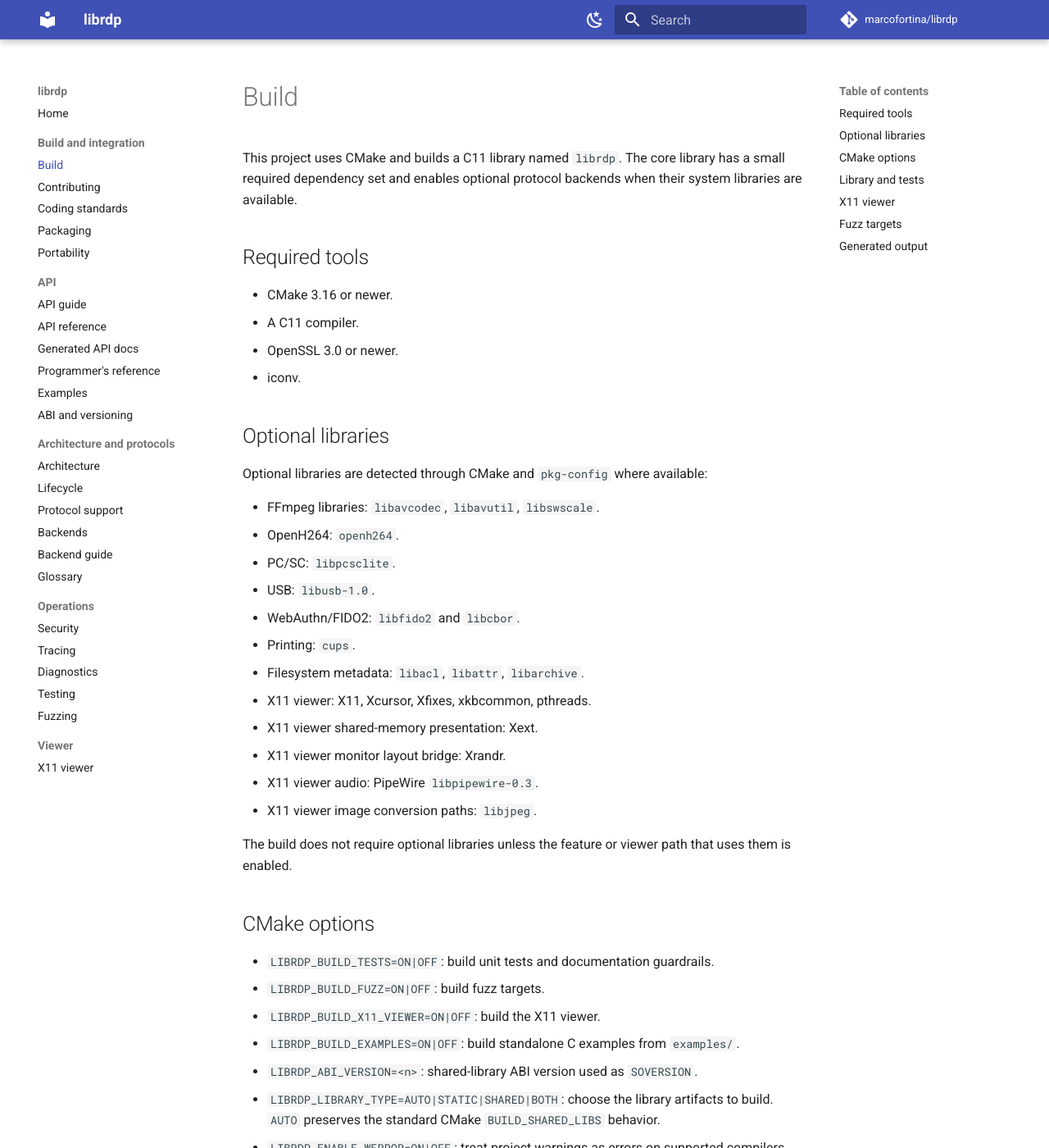
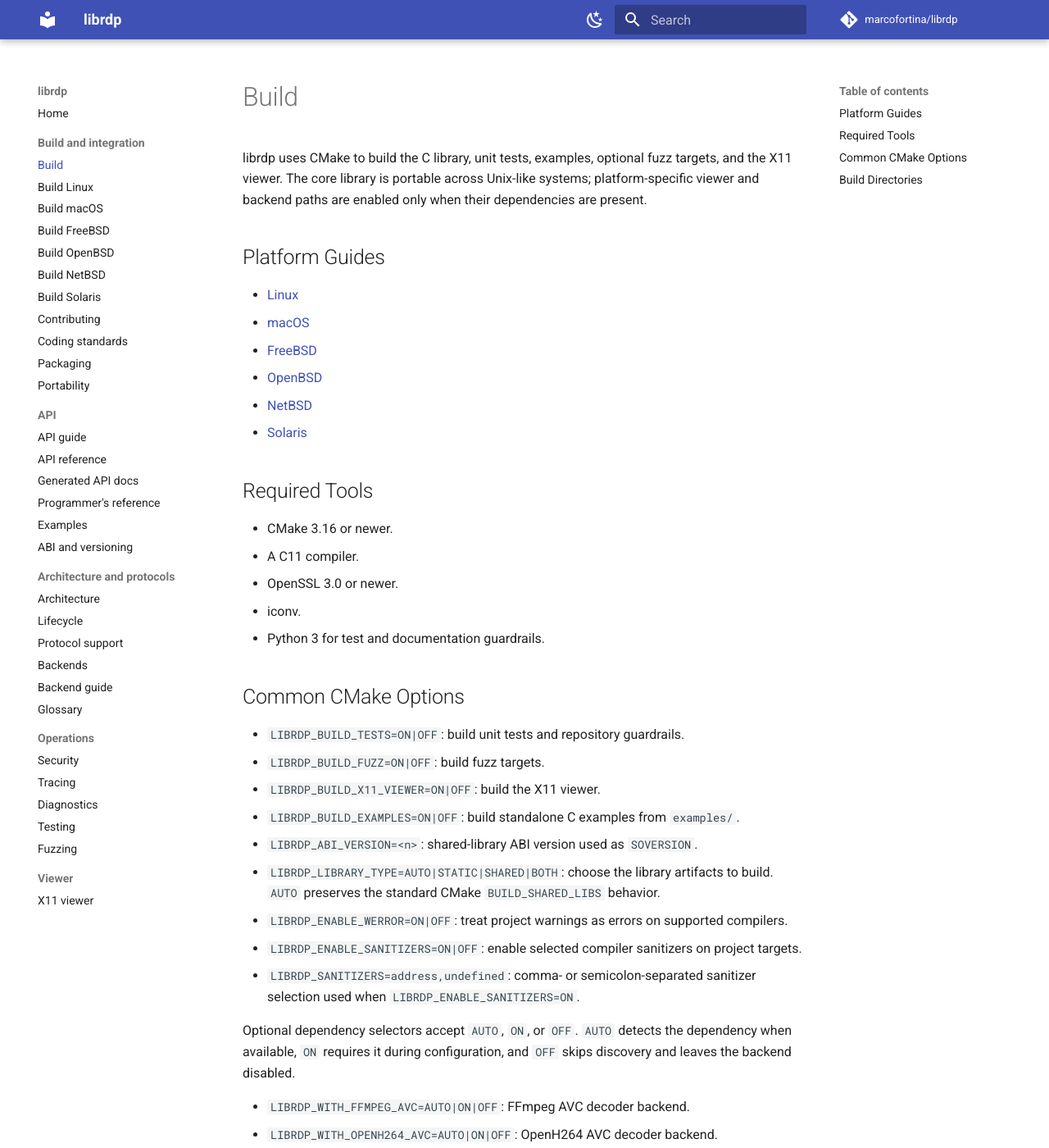
Before and after one commit to marcofortina/librdp, an MkDocs documentation site: the page built from docs/build.md, in a window 1280 px wide and 1400 px high. Shown: the whole window at 82% size. Built offline with MkDocs 1.6.1 and Material for MkDocs 9.7.7, drawn with Linux system fonts in a browser that asks for light colours; comment, search, counter and statistics services are not loaded; some of the changed text lies outside the part shown.

Commit message:
Document platform build guides

````diff
--- a/docs/build.md
+++ b/docs/build.md
@@ -5,37 +5,28 @@ SPDX-License-Identifier: AGPL-3.0-or-later
 
 # Build
 
-This project uses CMake and builds a C11 library named `librdp`. The core library has a small required dependency set and enables optional protocol backends when their system libraries are available.
+librdp uses CMake to build the C library, unit tests, examples, optional fuzz targets, and the X11 viewer. The core library is portable across Unix-like systems; platform-specific viewer and backend paths are enabled only when their dependencies are present.
 
-## Required tools
+## Platform Guides
+
+- [Linux](build-linux.md)
+- [macOS](build-macos.md)
+- [FreeBSD](build-freebsd.md)
+- [OpenBSD](build-openbsd.md)
+- [NetBSD](build-netbsd.md)
+- [Solaris](build-solaris.md)
+
+## Required Tools
 
 - CMake 3.16 or newer.
 - A C11 compiler.
 - OpenSSL 3.0 or newer.
 - iconv.
+- Python 3 for test and documentation guardrails.
 
-## Optional libraries
+## Common CMake Options
 
-Optional libraries are detected through CMake and `pkg-config` where available:
-
-- FFmpeg libraries: `libavcodec`, `libavutil`, `libswscale`.
-- OpenH264: `openh264`.
-- PC/SC: `libpcsclite`.
-- USB: `libusb-1.0`.
-- WebAuthn/FIDO2: `libfido2` and `libcbor`.
-- Printing: `cups`.
-- Filesystem metadata: `libacl`, `libattr`, `libarchive`.
-- X11 viewer: X11, Xcursor, Xfixes, xkbcommon, pthreads.
-- X11 viewer shared-memory presentation: Xext.
-- X11 viewer monitor layout bridge: Xrandr.
-- X11 viewer audio: PipeWire `libpipewire-0.3`.
-- X11 viewer image conversion paths: `libjpeg`.
-
-The build does not require optional libraries unless the feature or viewer path that uses them is enabled.
-
-## CMake options
-
-- `LIBRDP_BUILD_TESTS=ON|OFF`: build unit tests and documentation guardrails.
+- `LIBRDP_BUILD_TESTS=ON|OFF`: build unit tests and repository guardrails.
 - `LIBRDP_BUILD_FUZZ=ON|OFF`: build fuzz targets.
 - `LIBRDP_BUILD_X11_VIEWER=ON|OFF`: build the X11 viewer.
 - `LIBRDP_BUILD_EXAMPLES=ON|OFF`: build standalone C examples from `examples/`.
@@ -62,34 +53,6 @@ Optional dependency selectors accept `AUTO`, `ON`, or `OFF`. `AUTO` detects the
 - `LIBRDP_WITH_XSHM=AUTO|ON|OFF`: MIT-SHM presentation path in the X11 viewer.
 - `LIBRDP_WITH_XRANDR=AUTO|ON|OFF`: XRandR monitor layout bridge in the X11 viewer.
 
-## Library and tests
+## Build Directories
 
-```sh
-cmake -S . -B build -DLIBRDP_BUILD_TESTS=ON
-cmake --build build -j$(nproc)
-ctest --test-dir build --output-on-failure
-```
-
-## X11 viewer
-
-```sh
-cmake -S . -B build -DLIBRDP_BUILD_TESTS=ON -DLIBRDP_BUILD_X11_VIEWER=ON
-cmake --build build -j$(nproc)
-```
-
-The viewer executable is `build/librdp-x11-viewer`.
-
-## Fuzz targets
-
-With Clang, CMake links fuzz targets with libFuzzer, AddressSanitizer, and UndefinedBehaviorSanitizer:
-
-```sh
-CC=clang cmake -S . -B build-fuzz-clang -DLIBRDP_BUILD_FUZZ=ON
-cmake --build build-fuzz-clang -j$(nproc)
-```
-
-With non-Clang compilers, fuzz targets use the repository standalone harness and read one input from standard input.
-
-## Generated output
-
-Build output is expected under `build/` or `build-*` directories. These directories are ignored by Git and must not be used for source files.
+Use separate `build-*` directories for different configurations. Build output is ignored by Git and must not be used for source files.
--- a/mkdocs.yml
+++ b/mkdocs.yml
@@ -73,6 +73,12 @@ nav:
   - Home: index.md
   - Build and integration:
       - Build: build.md
+      - Build Linux: build-linux.md
+      - Build macOS: build-macos.md
+      - Build FreeBSD: build-freebsd.md
+      - Build OpenBSD: build-openbsd.md
+      - Build NetBSD: build-netbsd.md
+      - Build Solaris: build-solaris.md
       - Contributing: contributing.md
       - Coding standards: coding-standards.md
       - Packaging: packaging.md
````
Also changed, not shown: docs/build-linux.md (added, +58 -0 lines), docs/index.md (+6 -0 lines), 1 other file.
